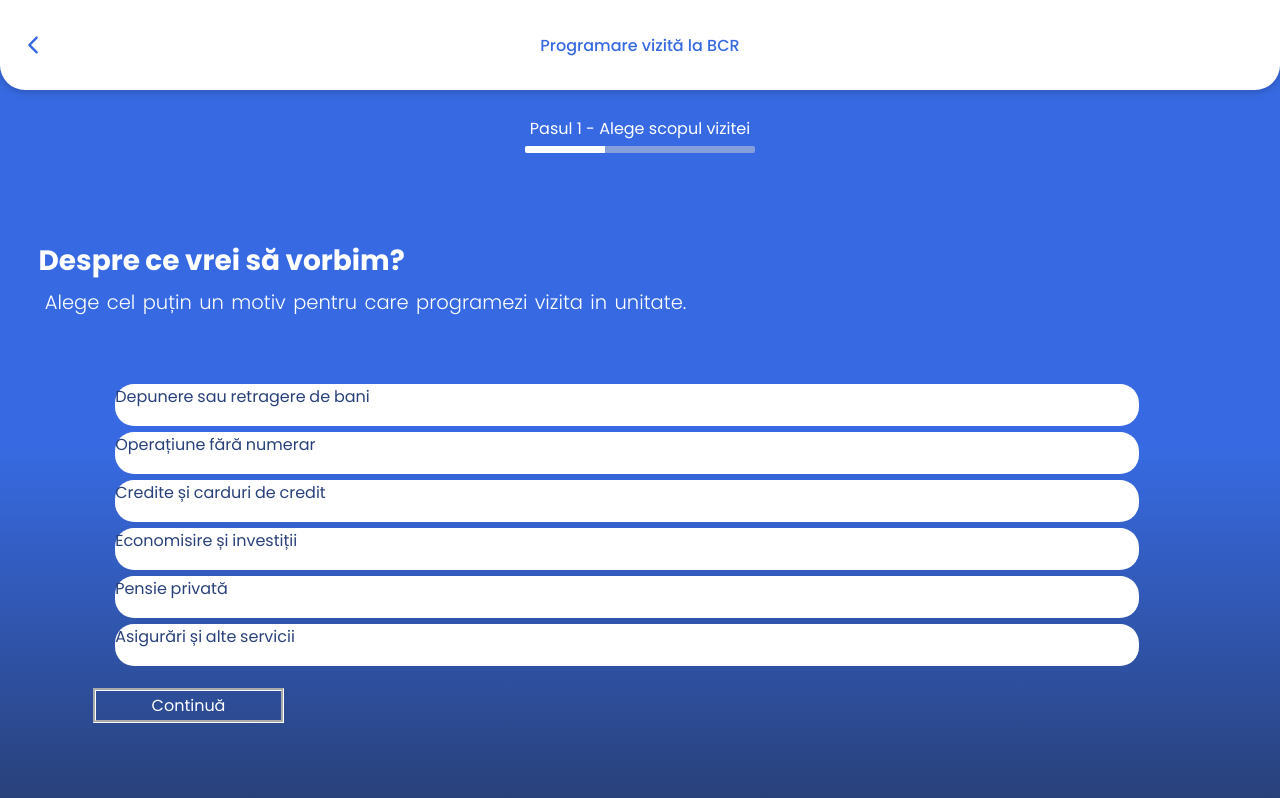
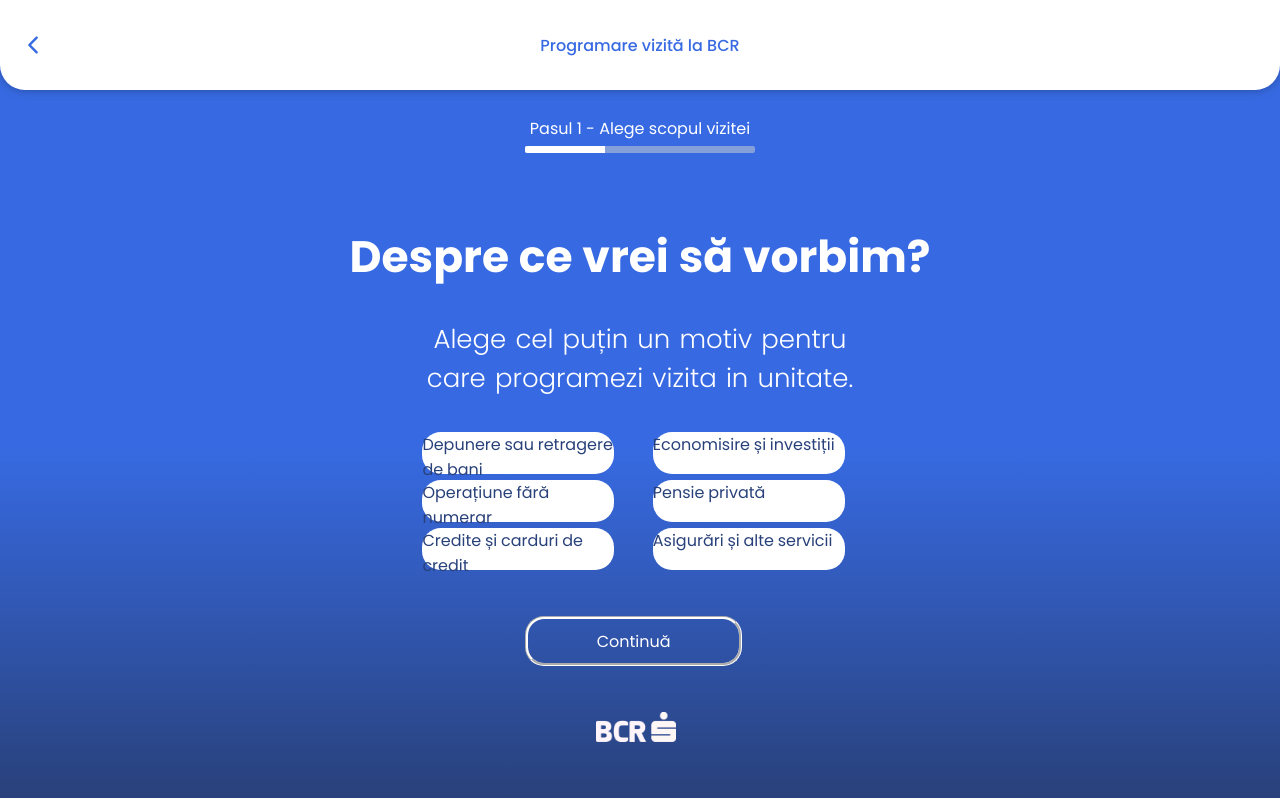
Before and after one commit to andreiv03/bcr-scheduling-page, a Next.js app: page / in a window 1280 px wide. Built offline with nearby package versions, Linux system fonts and the light colour scheme.

Commit message:
Desktop "Finished" version of the FrontEnd

```diff
--- a/pages/index.tsx
+++ b/pages/index.tsx
@@ -17,8 +17,8 @@
       {/*<CenterText />*/}
       <CenterTextStep1/>
       <OptionStep1/>
-      {/*<SearchBar />
-      <FooterLogo/>*/}
+      {/*<SearchBar />*/}
+      {<FooterLogo/>}
     </div>
   );
 };
--- a/styles/components/center-text.module.scss
+++ b/styles/components/center-text.module.scss
@@ -50,6 +50,27 @@
     border-left:25%;
     border-right:25%;
         }
+        .header-step1 {
+
+    width: 100%;
+    left:50%;
+    align-items: center;
+    justify-content: center;
+    text-align: center;
+    top: calc(28%);
+    font-size: 44px;
+    word-spacing: 0.5px;
+    border-left:25%;
+    border-right:25%;
+        }
+    .header-description-step1 {
+            top:calc(40%);
+            font-weight: 350;
+            width: 34%;
+            left: 50%;
+            font-size: 26px;
+            text-align: center;
+                }
 
         .header-description {
             top:calc(47%);
--- a/styles/components/footer-logo.module.scss
+++ b/styles/components/footer-logo.module.scss
@@ -16,19 +16,17 @@
 }
 
 @media only screen and (min-width:778px){
-    // .footer-type{
-    //     color: white;
-    //     position: absolute;
-    //     left: 50%;
-    //     transform: translateX(-50%);
-    //     top: calc(92%);
-    //     align-items: center;
-    //     justify-content: center;
-    //     font-size: 28px;
-    //     font-weight: 700;
-    //     word-spacing: -0.5px;
-    //     font-weight: 500;
-    //     font-size: 18px;
-    // }
+    .footer-type{
+        left: 49.7%;
+        transform: translateX(-50%);
+        top: calc(89%);
+        align-items: center;
+        justify-content: center;
+        font-size: 28px;
+        font-weight: 700;
+        word-spacing: -0.5px;
+        font-weight: 500;
+        font-size: 18px;
+    }
 
 }
--- a/styles/components/options-step1.module.scss
+++ b/styles/components/options-step1.module.scss
@@ -44,6 +44,34 @@
 .option5{
     top:78%;
 }
+@media only screen and (min-width:778px){
+    .option,.option1,.option2,.option3,.option4,.option5{
+        width:15%;
+    }
+    .option,.option1,.option2{
+        left:33%;
+    }
+    .option3,.option4,.option5{
+        left:51%;
+    }
+    top:calc(48%);
+    .option,.option3{
+        top:54%;
+    }
+    .option1,.option4{
+        top:60%;
+    }
+    .option2,.option5{
+        top:66%;
+    }
+    .smart-button{
+    width: 191%;
+    height: 35px;
+    left: 93%;
+    top:86%;
+
+    }
+}
 }
 .smart-button{
     box-sizing: border-box;
@@ -56,4 +84,20 @@
 border-color: white;
 color: white;
 border-style:groove;
+border-radius: 19px;
 }
+
+@media only screen and (min-width:778px){
+
+    .smart-button{
+        box-sizing: border-box;
+
+    position: absolute;
+    width: 17%;
+    height: 50px;
+    justify-content: center;
+    left:41%;
+    top:calc(77%);
+    border-radius: 19px;
+    }
+    }
```
